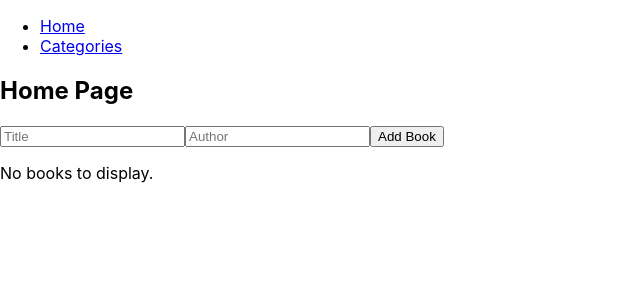
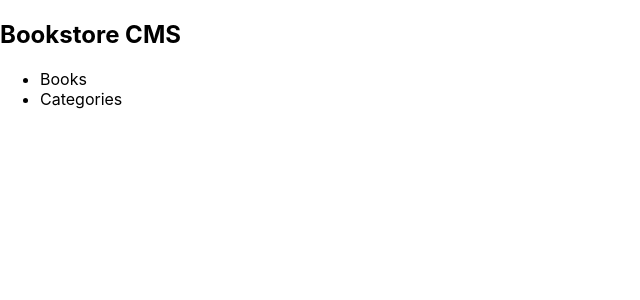
Before and after one commit to HossainAraf/Book-store, a React (Create React App) app: page / in a window 1280 px wide. Shown: the top 300 px of the page, without its empty margins (0-640 px from the left). Built offline with nearby package versions, Linux system fonts and the light colour scheme.

Commit message:
Add Navbar

```diff
--- a/package.json
+++ b/package.json
@@ -42,6 +42,7 @@
     "@babel/eslint-parser": "^7.22.11",
     "@babel/plugin-syntax-jsx": "^7.22.5",
     "@babel/preset-react": "^7.22.5",
+    "@babel/plugin-proposal-private-property-in-object": "^1.0.0",
     "eslint": "^7.32.0",
     "eslint-config-airbnb": "^18.2.1",
     "eslint-plugin-import": "^2.28.1",
--- a/src/App.js
+++ b/src/App.js
@@ -1,16 +1,10 @@
 import './App.css';
-import { BrowserRouter as Router, Routes, Route } from 'react-router-dom';
-import Home from './components/Home';
-import Categories from './components/Categories';
+// import { BrowserRouter as Router, Routes, Route } from 'react-router-dom';
+import Nav from './components/Nav';
 
 function App() {
   return (
-    <Router>
-      <Routes>
-        <Route path="/" element={<Home />} />
-        <Route path="/categories" element={<Categories />} />
-      </Routes>
-    </Router>
+    <Nav />
   );
 }
 
--- a/src/components/AddBook.js
+++ /dev/null
@@ -1,40 +0,0 @@
-import React, { useState } from 'react';
-import PropTypes from 'prop-types';
-
-const AddBook = ({ onAdd }) => {
-  const [title, setTitle] = useState('');
-  const [author, setAuthor] = useState('');
-
-  const handleSubmit = (e) => {
-    e.preventDefault();
-    if (title && author) {
-      onAdd({ title, author });
-      setTitle('');
-      setAuthor('');
-    }
-  };
-
-  return (
-    <form onSubmit={handleSubmit}>
-      <input
-        type="text"
-        placeholder="Title"
-        value={title}
-        onChange={(e) => setTitle(e.target.value)}
-      />
-      <input
-        type="text"
-        placeholder="Author"
-        value={author}
-        onChange={(e) => setAuthor(e.target.value)}
-      />
-      <button type="submit">Add Book</button>
-    </form>
-  );
-};
-
-AddBook.propTypes = {
-  onAdd: PropTypes.func.isRequired,
-};
-
-export default AddBook;
--- a/src/components/BookList.js
+++ /dev/null
@@ -1,32 +0,0 @@
-import React from 'react';
-import PropTypes from 'prop-types';
-import AddBook from './AddBook';
-
-const List = ({ books, onDelete }) => (
-  <div>
-    {books && books.length > 0 ? (
-      books.map((book) => (
-        <AddBook
-          key={book.id}
-          title={book.title}
-          author={book.author}
-          onDelete={() => onDelete(book.id)}
-        />
-      ))
-    ) : (
-      <p>No books to display.</p>
-    )}
-  </div>
-);
-
-List.propTypes = {
-  books: PropTypes.arrayOf(
-    PropTypes.shape({
-      title: PropTypes.string.isRequired,
-      author: PropTypes.string.isRequired,
-    }),
-  ).isRequired,
-  onDelete: PropTypes.func.isRequired,
-};
-
-export default List;
--- a/src/components/Categories.js
+++ /dev/null
@@ -1,18 +0,0 @@
-import React from 'react';
-import PropTypes from 'prop-types';
-import List from './BookList';
-
-const Categories = ({ books }) => (
-  <div>
-    <List books={books} />
-  </div>
-);
-
-Categories.propTypes = {
-  books: PropTypes.shape({
-    title: PropTypes.string.isRequired,
-    author: PropTypes.string.isRequired,
-  }).isRequired,
-};
-
-export default Categories;
--- a/src/components/Home.js
+++ /dev/null
@@ -1,27 +0,0 @@
-import React, { useState } from 'react';
-import BookList from './BookList';
-import Navigation from './Nav';
-import AddBook from './AddBook';
-
-const Home = () => {
-  const [books] = useState([]);
-
-  const handleAddBook = () => {
-    // Add new book to state
-  };
-
-  const handleDeleteBook = () => {
-    // Delete book from state
-  };
-
-  return (
-    <div>
-      <Navigation />
-      <h2>Home Page</h2>
-      <AddBook onAdd={handleAddBook} />
-      <BookList books={books} onDelete={handleDeleteBook} />
-    </div>
-  );
-};
-
-export default Home;
--- a/src/components/Nav.js
+++ b/src/components/Nav.js
@@ -1,17 +1,15 @@
 import React from 'react';
-import { Link } from 'react-router-dom';
+// import userIcon from '../Assets/user-regular.svg';
 
-const Navigation = () => (
+const Nav = () => (
   <nav>
+    <h1>Bookstore CMS</h1>
     <ul>
-      <li>
-        <Link to="/">Home</Link>
-      </li>
-      <li>
-        <Link to="/categories">Categories</Link>
-      </li>
+      <li to="/">Books</li>
+      <li to="/categories">Categories</li>
     </ul>
+    {/* <a to="/"><userIcon /></a> */}
   </nav>
 );
 
-export default Navigation;
+export default Nav;
```
Also changed, not shown: src/components/Book.js (deleted, +0 -18 lines), src/Assets/user-regular.svg (added).
